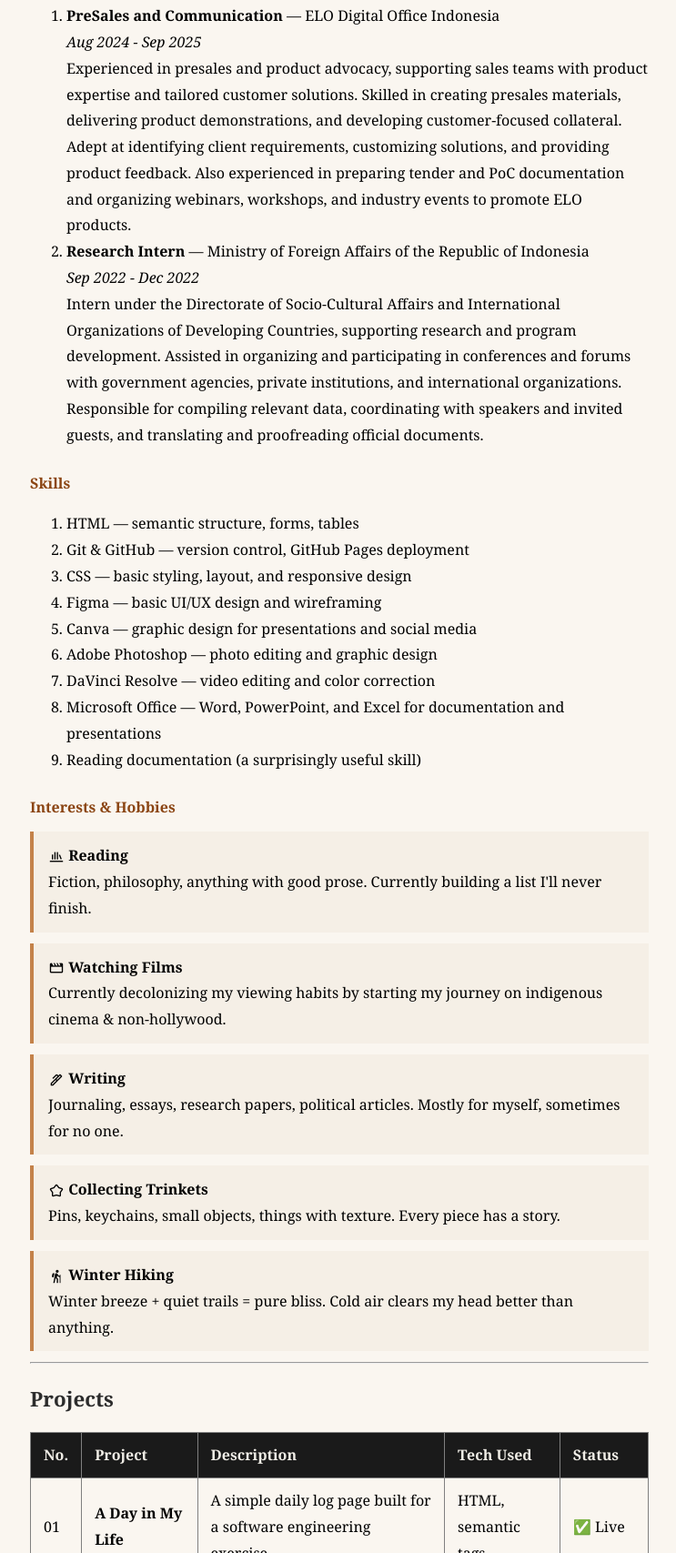
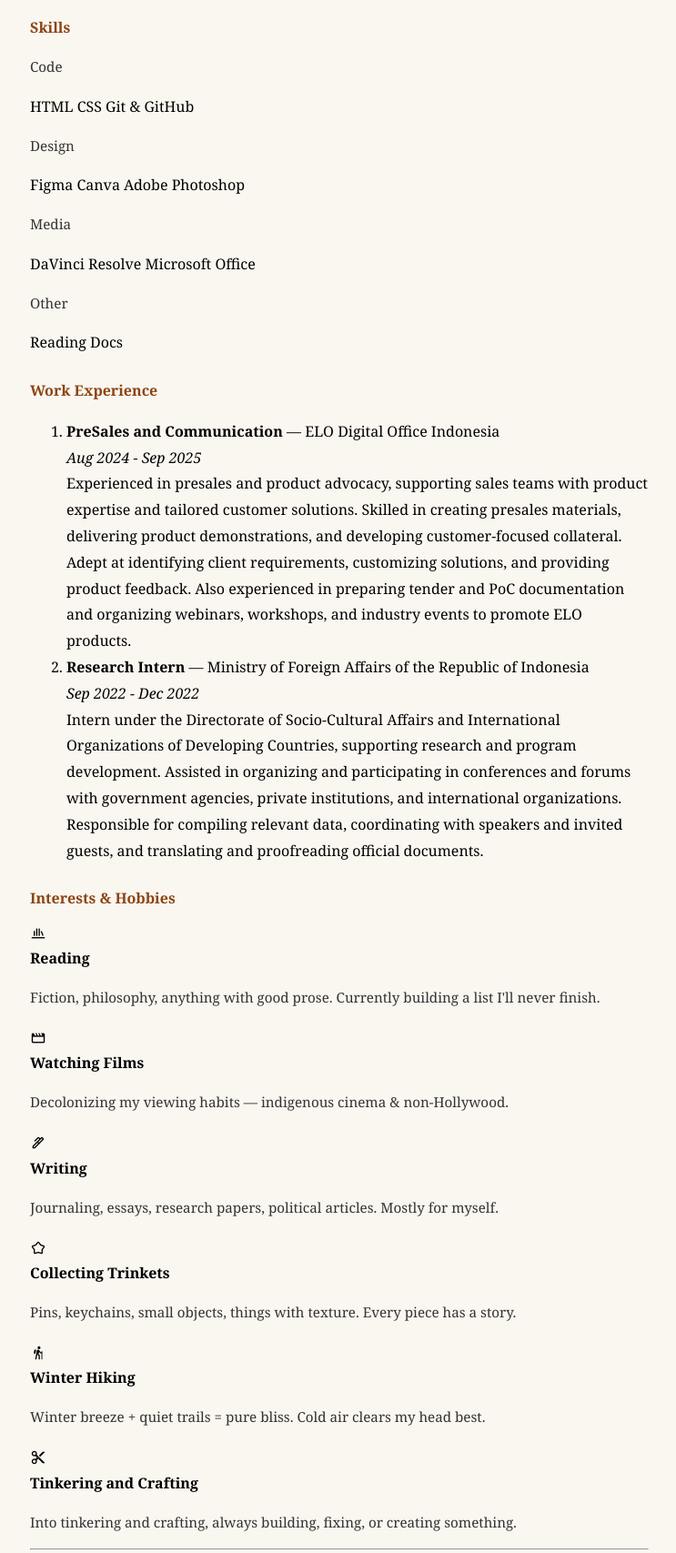
Before and after one commit to Revou-FSSE-Feb26/milestone-1-indiraqat, a plain HTML site: page index.html in a window 1280 px wide. Shown: the part 914-2621 px from the top of the page at 91% size, without its empty margins (267-1010 px from the left). Drawn offline with nearby package versions, Linux system fonts and the light colour scheme.

Commit message:
Refactor index.html for improved layout and content
Updated the structure of the home and about sections, added new divs for layout, and improved content organization.

```diff
--- a/index.html
+++ b/index.html
@@ -25,8 +25,13 @@
       <!-- home -->
       <section id="home">
         <header>
+          <div>
             <h1>Indira Qatrunnada</h1>
             <p>Software Engineering Student · Reader · Researcher · Collector of small things</p>
+          </div>
+          <div class="hero-photo">
+            <img src="profile.jpg" alt="Indira Qatrunnada" />
+          </div>
         </header>
       </section>
 
@@ -35,14 +40,17 @@
       <!-- about -->
       <section id="about">
         <h2>About Me</h2>
-        <article>
+
+        <div class="about-grid">
+
+          <!-- bio -->
+          <article class="full-width">
             <h3>Bio</h3>
-          <p>Hi, I'm <strong>Indi</strong>.
-
+            <p>Hi, I'm <strong>Indi</strong>.</p>
             <p>I am a young professional with experience in research and development,
               media production, and managing projects/events across government, corporate,
               and organizational settings.</p>
-          <p> I am currently exploring software engineering, driven by a passion for understanding how technology can solve complex problems
+            <p>I am currently exploring software engineering, driven by a passion for understanding how technology can solve complex problems
               and create scalable solutions. I enjoy blending analytical thinking with creativity
               to build systems and tools that support innovation and efficiency. My adaptability,
               combined with a proactive mindset, allows me to collaborate with diverse teams
@@ -51,17 +59,51 @@
               hunting trinkets that i could put on every surface, and i think the best thing a city could have is walkable sidewalk, among other things</p>
           </article>
 
+          <!-- education -->
           <article>
             <h3>Education</h3>
-          <ul>
-            <li>
-              <strong>Bachelor of Political Science</strong> — Adam Mickiewicz University, Poznań, Poland<br />
-              GPA: 3.9/4.0 <br /> Graduated with Honors (Cum-Laude)
-            </li>
-          </ul>
+            <div class="edu-card">
+              <div class="edu-top">
+                <span class="edu-degree">Bachelor of Political Science</span>
+                <span class="edu-badge">Cum Laude</span>
+              </div>
+              <p class="edu-school">Adam Mickiewicz University, Poznań, Poland</p>
+              <div class="edu-bottom">
+                <span class="edu-gpa">GPA 4.0 / 5.0</span>
+              </div>
+            </div>
           </article>
 
+          <!-- skills -->
           <article>
+            <h3>Skills</h3>
+            <div class="skills-group">
+              <p class="skills-label">Code</p>
+              <div class="skills-pills">
+                <span class="pill">HTML</span>
+                <span class="pill">CSS</span>
+                <span class="pill">Git & GitHub</span>
+              </div>
+              <p class="skills-label">Design</p>
+              <div class="skills-pills">
+                <span class="pill">Figma</span>
+                <span class="pill">Canva</span>
+                <span class="pill">Adobe Photoshop</span>
+              </div>
+              <p class="skills-label">Media</p>
+              <div class="skills-pills">
+                <span class="pill">DaVinci Resolve</span>
+                <span class="pill">Microsoft Office</span>
+              </div>
+              <p class="skills-label">Other</p>
+              <div class="skills-pills">
+                <span class="pill">Reading Docs</span>
+              </div>
+            </div>
+          </article>
+
+          <!-- work experience -->
+          <article class="full-width">
             <h3>Work Experience</h3>
             <ol>
               <li>
@@ -84,49 +126,63 @@
             </ol>
           </article>
 
-        <article>
-          <h3>Skills</h3>
-          <ol>
-            <li>HTML — semantic structure, forms, tables</li>
-            <li>Git &amp; GitHub — version control, GitHub Pages deployment</li>
-            <li>CSS — basic styling, layout, and responsive design</li>
-            <li>Figma — basic UI/UX design and wireframing</li>
-            <li>Canva — graphic design for presentations and social media</li>
-            <li>Adobe Photoshop — photo editing and graphic design</li>
-            <li>DaVinci Resolve — video editing and color correction</li>
-            <li>Microsoft Office — Word, PowerPoint, and Excel for documentation and presentations</li>
-            <li>Reading documentation (a surprisingly useful skill)</li>
-          </ol>
+          <!-- hobbies -->
+          <article class="full-width">
+            <h3>Interests & Hobbies</h3>
+            <div class="hobbies-grid">
+
+              <div class="hobby-card">
+                <span class="hobby-icon material-symbols-outlined">newsstand</span>
+                <div class="hobby-text">
+                  <strong>Reading</strong>
+                  <p>Fiction, philosophy, anything with good prose. Currently building a list I'll never finish.</p>
+                </div>
+              </div>
+
+              <div class="hobby-card">
+                <span class="hobby-icon material-symbols-outlined">movie</span>
+                <div class="hobby-text">
+                  <strong>Watching Films</strong>
+                  <p>Decolonizing my viewing habits — indigenous cinema & non-Hollywood.</p>
+                </div>
+              </div>
+
+              <div class="hobby-card">
+                <span class="hobby-icon material-symbols-outlined">ink_pen</span>
+                <div class="hobby-text">
+                  <strong>Writing</strong>
+                  <p>Journaling, essays, research papers, political articles. Mostly for myself.</p>
+                </div>
+              </div>
+
+              <div class="hobby-card">
+                <span class="hobby-icon material-symbols-outlined">kid_star</span>
+                <div class="hobby-text">
+                  <strong>Collecting Trinkets</strong>
+                  <p>Pins, keychains, small objects, things with texture. Every piece has a story.</p>
+                </div>
+              </div>
+
+              <div class="hobby-card">
+                <span class="hobby-icon material-symbols-outlined">hiking</span>
+                <div class="hobby-text">
+                  <strong>Winter Hiking</strong>
+                  <p>Winter breeze + quiet trails = pure bliss. Cold air clears my head best.</p>
+                </div>
+              </div>
+
+                <div class="hobby-card">
+                <span class="hobby-icon material-symbols-outlined">Content_cut</span>
+                <div class="hobby-text">
+                  <strong>Tinkering and Crafting</strong>
+                  <p>Into tinkering and crafting, always building, fixing, or creating something.</p>
+                </div>
+              </div>
+
+            </div>
           </article>
 
-        <article>
-          <h3>Interests &amp; Hobbies</h3>
-
-          <blockquote>
-            <strong><span class="material-symbols-outlined">newsstand</span> Reading</strong><br />
-            Fiction, philosophy, anything with good prose. Currently building a list I'll never finish.
-          </blockquote>
-
-          <blockquote>
-            <strong><span class="material-symbols-outlined">movie</span> Watching Films</strong><br />
-            Currently decolonizing my viewing habits by starting my journey on indigenous cinema &amp; non-hollywood.
-          </blockquote>
-
-          <blockquote>
-            <strong><span class="material-symbols-outlined">ink_pen</span> Writing</strong><br />
-            Journaling, essays, research papers, political articles. Mostly for myself, sometimes for no one.
-          </blockquote>
-
-          <blockquote>
-            <strong><span class="material-symbols-outlined">kid_star</span> Collecting Trinkets</strong><br />
-            Pins, keychains, small objects, things with texture. Every piece has a story.
-          </blockquote>
-
-          <blockquote>
-            <strong><span class="material-symbols-outlined">hiking</span> Winter Hiking</strong><br />
-            Winter breeze + quiet trails = pure bliss. Cold air clears my head better than anything.
-          </blockquote>
-        </article>
+        </div>
       </section>
 
       <hr />
@@ -156,7 +212,7 @@
               <td>02</td>
               <td><strong>Personal Website</strong></td>
               <td>This page! A personal intro site with multiple sections, such as projects, and contact form.</td>
-              <td>HTML, CSS (minimal), GitHub</td>
+              <td>HTML, CSS, GitHub</td>
               <td>✅ Live</td>
             </tr>
             <tr>
```
Lines whose indentation alone changed are shown as unchanged.
